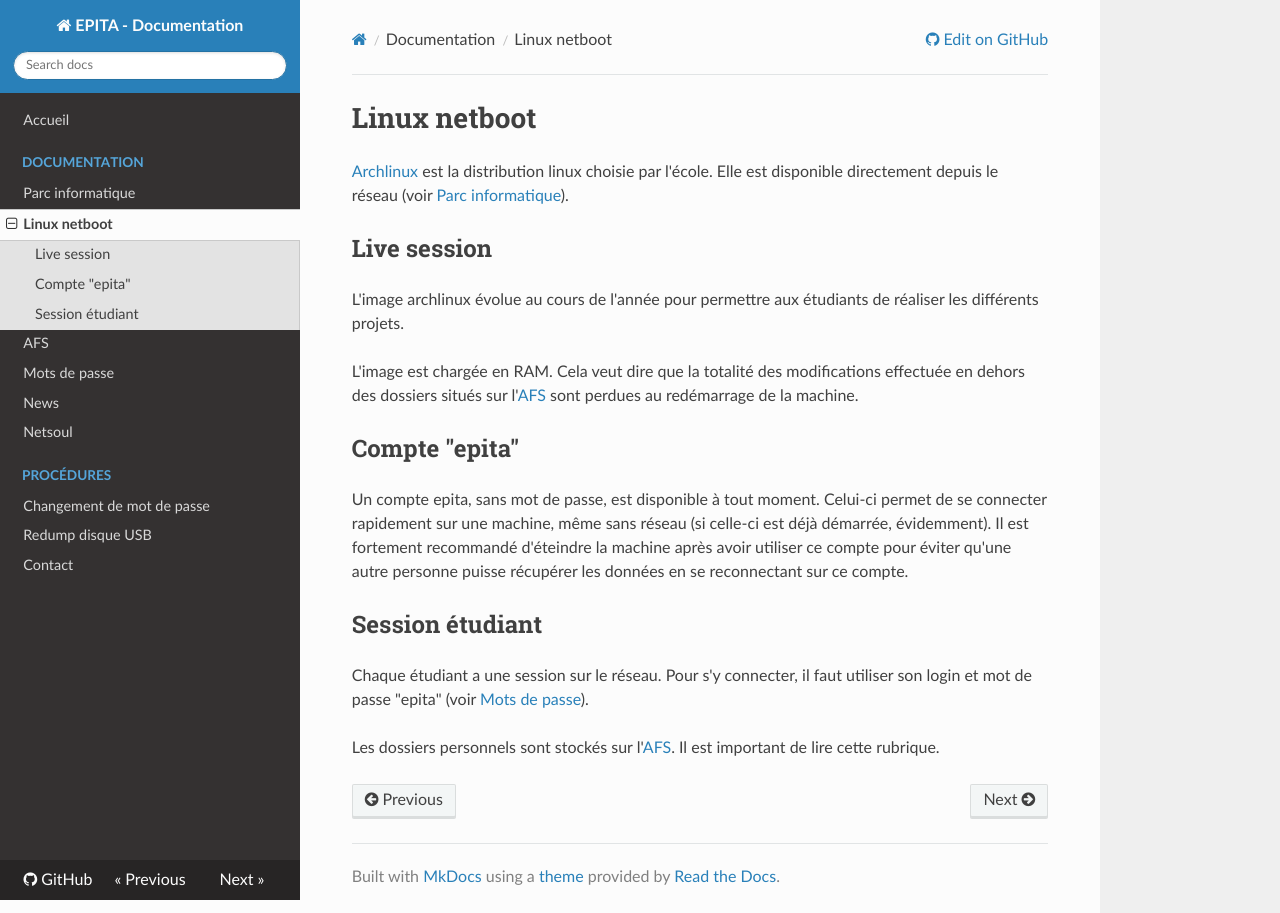
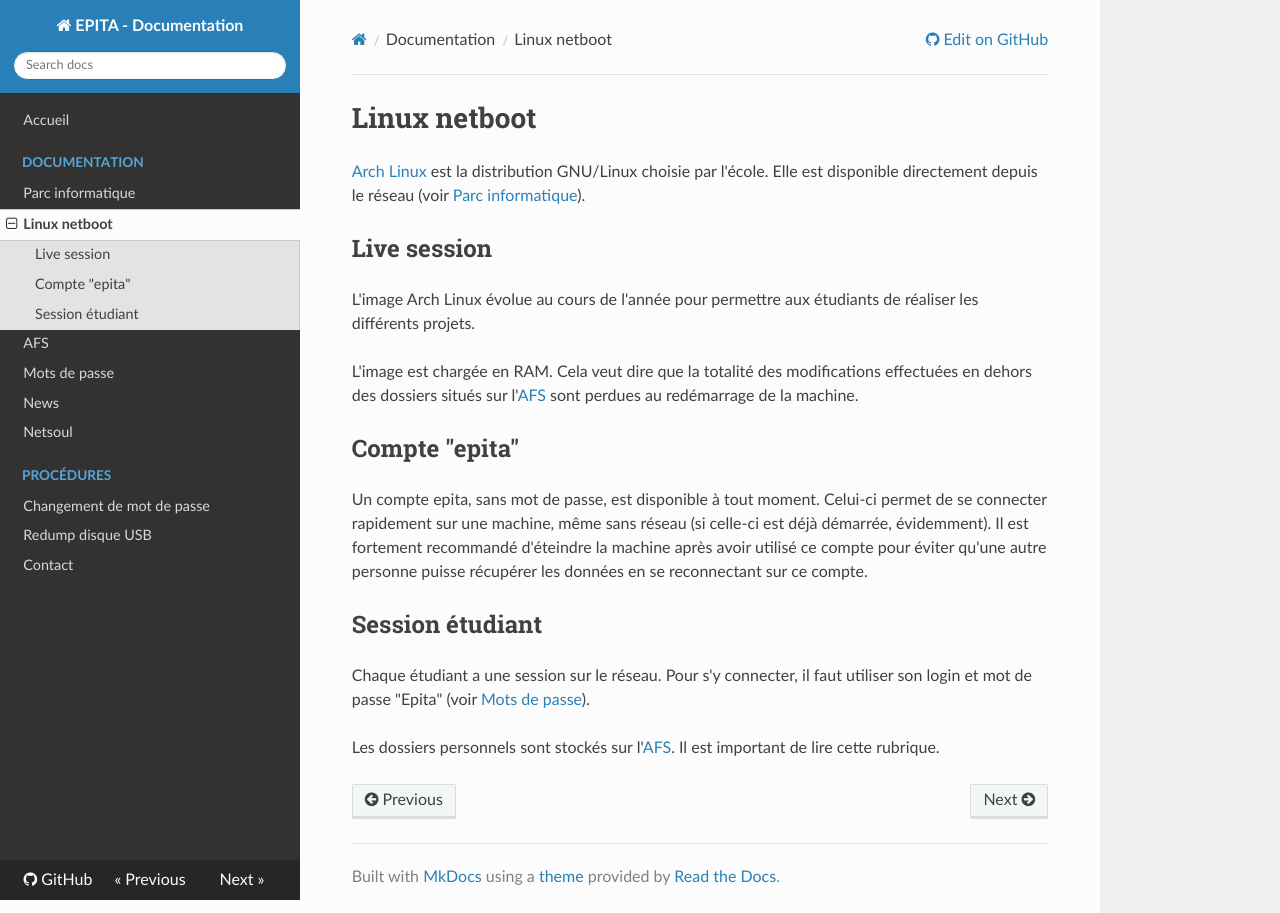
Before and after one commit to cri-epita/epita-doc, an MkDocs documentation site: the page built from docs/archlinux_netboot.md, in a window 1280 px wide. Built offline with MkDocs 1.6.1, drawn with Linux system fonts in a browser that asks for light colours; nearby versions of some CDN libraries; old or Windows-style settings are respelled for this version of MkDocs.

Commit message:
Fix Arch Linux spelling

```diff
--- a/docs/archlinux_netboot.md
+++ b/docs/archlinux_netboot.md
@@ -1,16 +1,16 @@
 # Linux netboot
 
-[Archlinux](https://www.archlinux.org/) est la distribution linux choisie par
-l'école. Elle est disponible directement depuis le réseau (voir [Parc
+[Arch Linux](https://www.archlinux.org/) est la distribution GNU/Linux choisie
+par l'école. Elle est disponible directement depuis le réseau (voir [Parc
 informatique](pie.md)).
 
 ## Live session
 
-L'image archlinux évolue au cours de l'année pour permettre aux étudiants de
+L'image Arch Linux évolue au cours de l'année pour permettre aux étudiants de
 réaliser les différents projets.
 
 L'image est chargée en RAM. Cela veut dire que la totalité des modifications
-effectuée en dehors des dossiers situés sur l'[AFS](afs.md) sont perdues au
+effectuées en dehors des dossiers situés sur l'[AFS](afs.md) sont perdues au
 redémarrage de la machine.
 
 ## Compte "epita"
@@ -18,14 +18,14 @@ redémarrage de la machine.
 Un compte epita, sans mot de passe, est disponible à tout moment. Celui-ci
 permet de se connecter rapidement sur une machine, même sans réseau (si
 celle-ci est déjà démarrée, évidemment). Il est fortement recommandé
-d'éteindre la machine après avoir utiliser ce compte pour éviter qu'une
+d'éteindre la machine après avoir utilisé ce compte pour éviter qu'une
 autre personne puisse récupérer les données en se reconnectant sur ce
 compte.
 
 ## Session étudiant
 
 Chaque étudiant a une session sur le réseau. Pour s'y connecter, il faut
-utiliser son login et mot de passe "epita" (voir [Mots de passe](passwords.md)).
+utiliser son login et mot de passe "Epita" (voir [Mots de passe](passwords.md)).
 
 Les dossiers personnels sont stockés sur l'[AFS](afs.md). Il est important de
 lire cette rubrique.
```
Also changed, not shown: docs/netsoul.md (+1 -1 lines).
